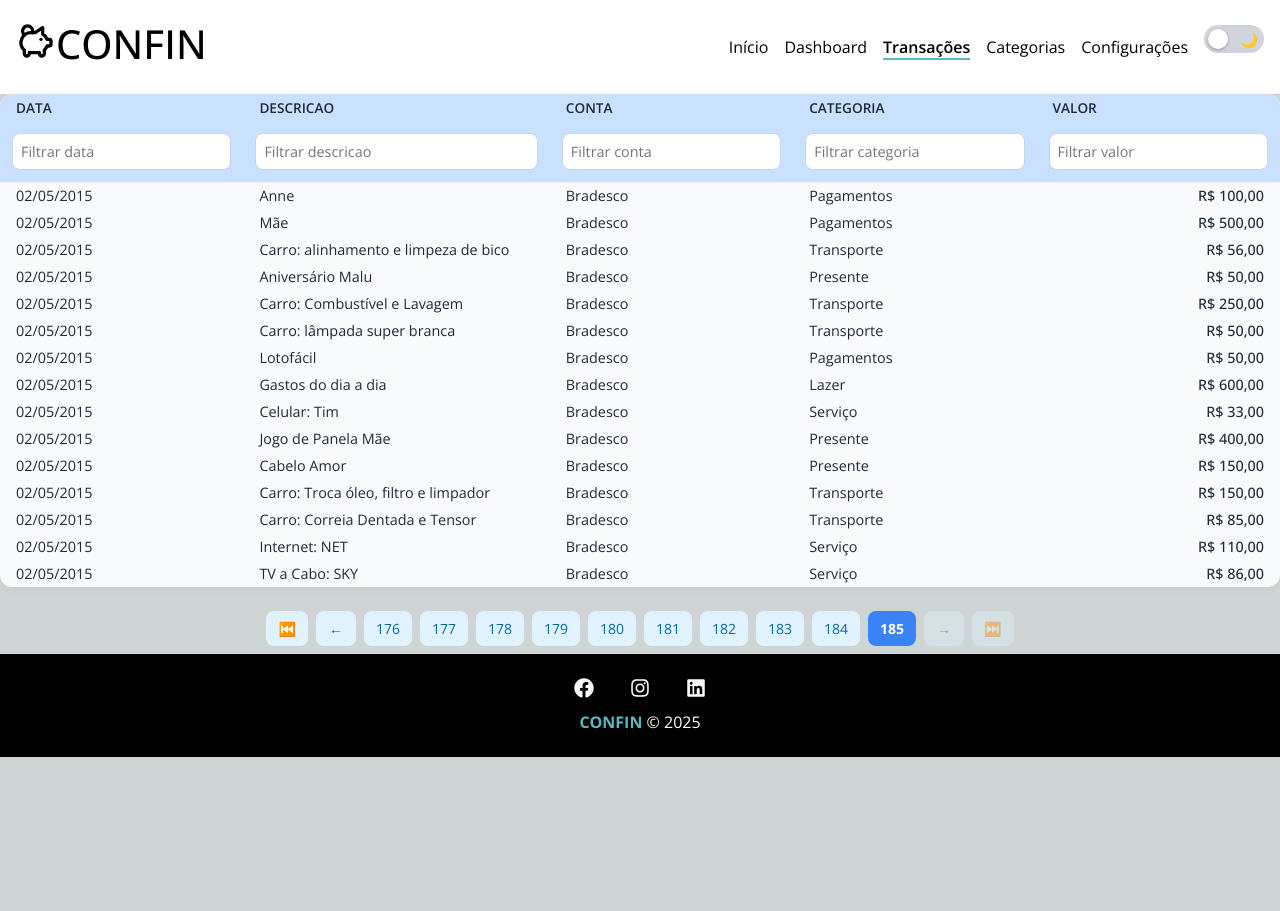
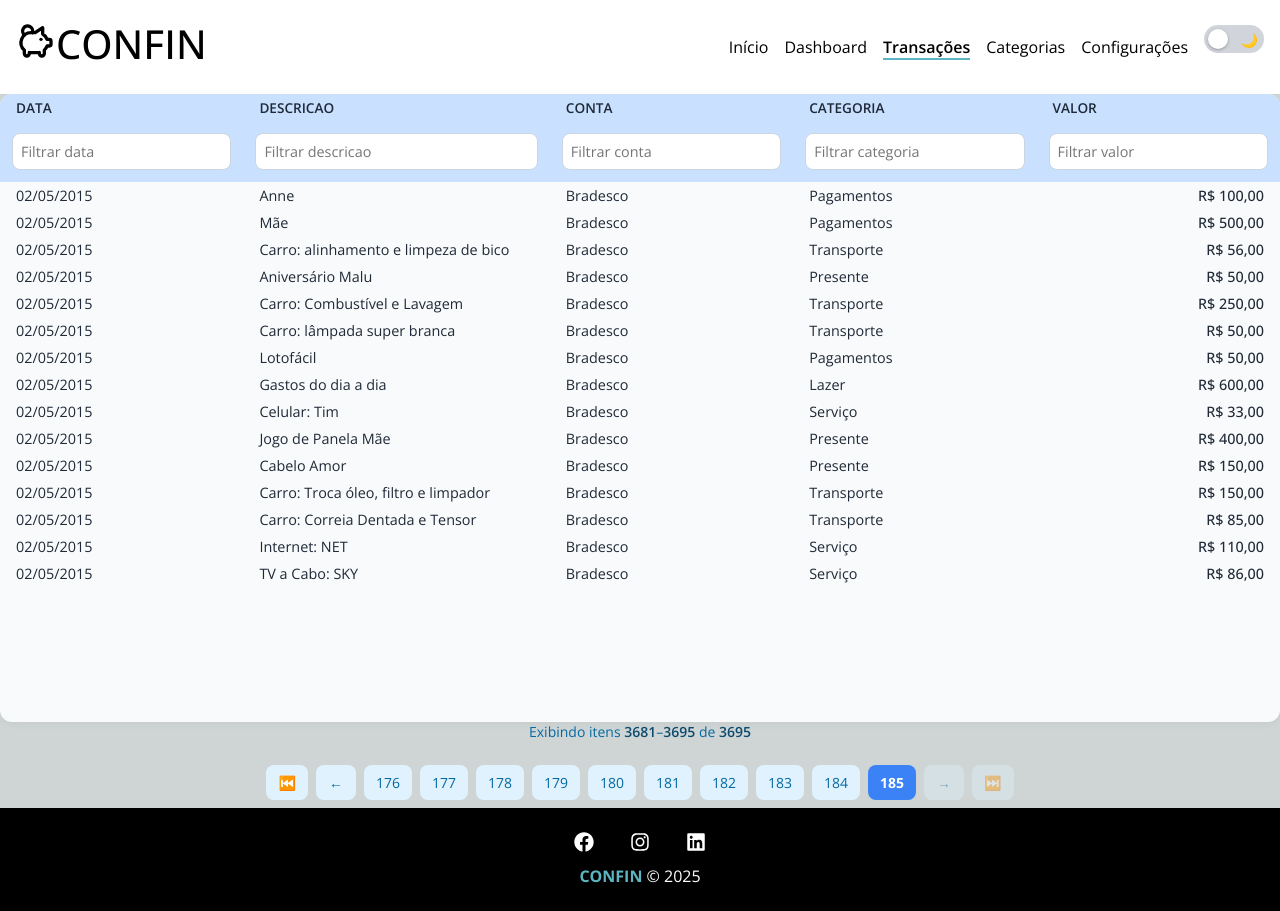
Before and after one commit to osmanseixas/confin, a React (Create React App) app: page /transactions in a window 1280 px wide. Both pictures are taken after a click on the button "⏭️". Before the commit the page ends 800 px from the top, so only its background shows below. Built offline with nearby package versions, Linux system fonts and the light colour scheme; data requests are answered from the project's data file; a web font is replaced by a local one.

Commit message:
ajustes de paginação

```diff
--- a/src/components/layout/Pagination.js
+++ b/src/components/layout/Pagination.js
@@ -6,6 +6,8 @@ export default function Pagination({
   paginaAtual,
   totalPaginas,
   onPaginaChange,
+  totalItens,
+  itensPorPagina,
   maxPaginasVisiveis: propMaxPaginasVisiveis,
 }) {
   const windowWidth = useWindowWidth();
@@ -13,6 +15,9 @@ export default function Pagination({
   const maxPaginasVisiveis =
     propMaxPaginasVisiveis ??
     (windowWidth >= 1024 ? 10 : windowWidth >= 640 ? 7 : 4);
+
+  const primeiroItem = (paginaAtual - 1) * itensPorPagina + 1;
+  const ultimoItem = Math.min(paginaAtual * itensPorPagina, totalItens);
 
   const gerarPaginas = () => {
     const paginas = [];
@@ -32,6 +37,11 @@ export default function Pagination({
     return paginas;
   };
   return (
+    <>
+      <div className={styles.statusText}>
+        Exibindo itens <strong>{primeiroItem}</strong>–
+        <strong>{ultimoItem}</strong> de <strong>{totalItens}</strong>
+      </div>
       <div className={styles.container}>
         <button
           onClick={() => onPaginaChange(1)}
@@ -77,5 +87,6 @@ export default function Pagination({
           ⏭️
         </button>
       </div>
+    </>
   );
 }
--- a/src/components/layout/Pagination.module.css
+++ b/src/components/layout/Pagination.module.css
@@ -65,3 +65,26 @@
     color: var(--text-button-active);
     font-weight: bold;
   }
+
+  .statusText {
+    text-align: center;
+    font-size: 0.875rem; /* text-sm */
+    margin-bottom: 0.5rem;
+    color: var(--text-status);
+  }
+
+  .statusText strong {
+    font-weight: 600;
+    color: var(--text-status-strong);
+  }
+
+  /* Cores adaptadas ao tema */
+  :root {
+    --text-status: #0369a1;          /* Azul suave */
+    --text-status-strong: #0c4a6e;   /* Azul mais intenso */
+  }
+
+  body[data-theme="dark"] {
+    --text-status: #bfdbfe;
+    --text-status-strong: #93c5fd;
+  }
--- a/src/components/pages/transaction/ListTransaction.js
+++ b/src/components/pages/transaction/ListTransaction.js
@@ -126,6 +126,28 @@ export default function ListTransaction() {
                   </td>
                 </tr>
               ))}
+
+              {/* Preenche com linhas em branco para manter o espaço fixo */}
+              {Array.from({
+                length: itensPorPagina - dadosPaginados.length,
+              }).map((_, i) => (
+                <tr key={`blank-${i}`} className={styles.rowBlank}>
+                  <td className={styles.td}>&nbsp;</td>
+                  <td className={styles.td}>&nbsp;</td>
+                  <td className={styles.td}>&nbsp;</td>
+                  <td className={styles.td}>&nbsp;</td>
+                  <td className={`${styles.td} ${styles.valor}`}>&nbsp;</td>
+                </tr>
+              ))}
+
+              {dadosPaginados.length === 0 && (
+                <tr>
+                  <td colSpan={5} className="p-4 text-center text-gray-500">
+                    Nenhum resultado encontrado.
+                  </td>
+                </tr>
+              )}
+
               {dadosPaginados.length === 0 && (
                 <tr>
                   <td colSpan={5} className="p-4 text-center text-gray-500">
@@ -139,6 +161,8 @@ export default function ListTransaction() {
           <Pagination
             paginaAtual={paginaAtual}
             totalPaginas={totalPaginas}
+            totalItens={dadosFiltrados.length}
+            itensPorPagina={itensPorPagina}
             onPaginaChange={setPaginaAtual}
           />
         </div>
--- a/src/components/pages/transaction/ListTransaction.module.css
+++ b/src/components/pages/transaction/ListTransaction.module.css
@@ -99,3 +99,7 @@
   font-size: 1rem;
   color: var(--text);
 }
+
+.rowBlank td {
+  background-color: transparent;
+}
```
Lines whose indentation alone changed are shown as unchanged.
